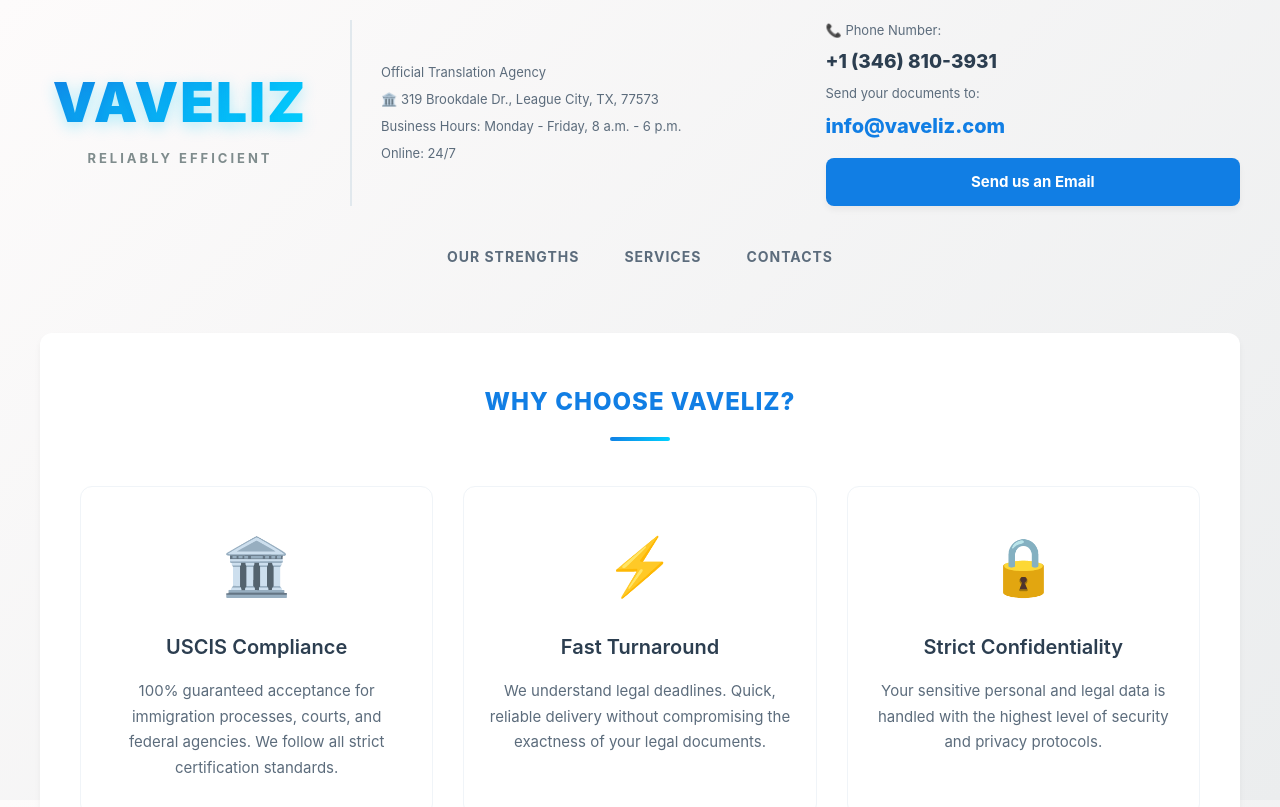
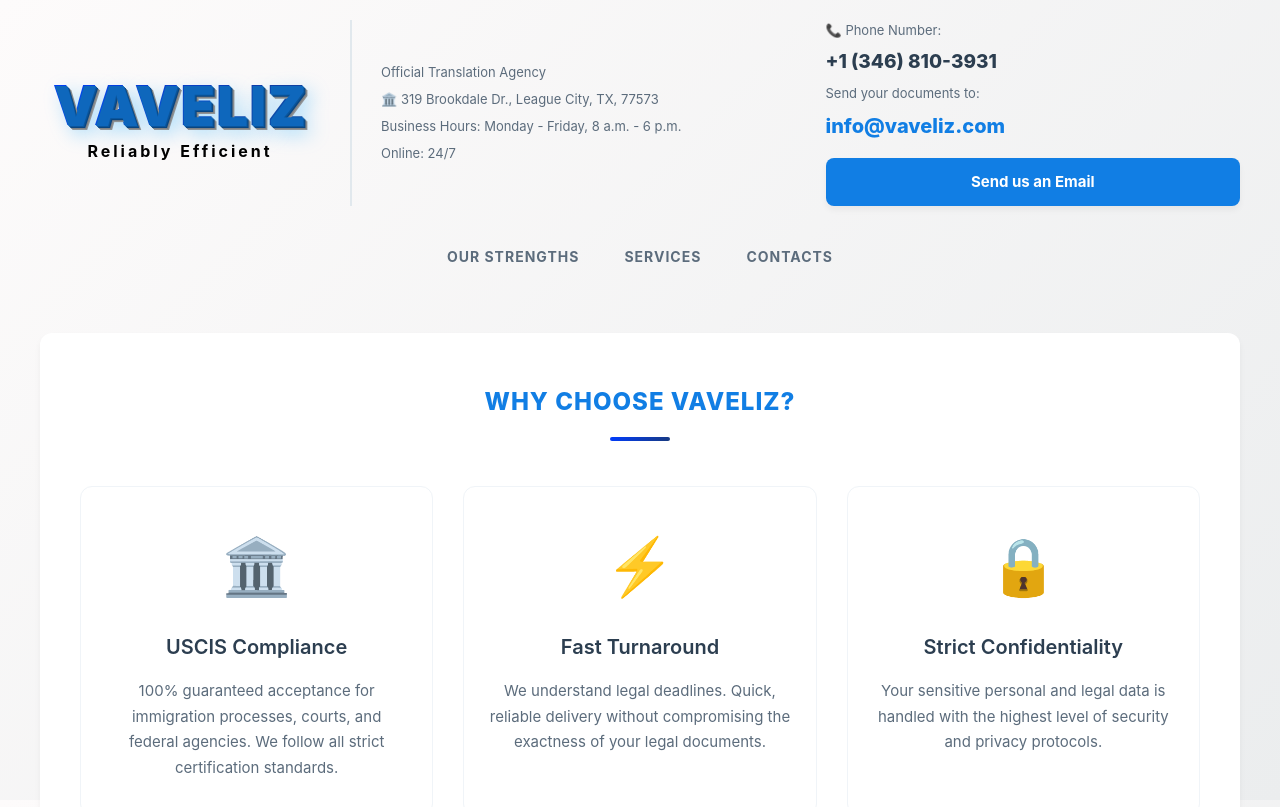
Before and after one commit to vavelizapp/vavelizapp, a React (Vite) app: page / in a window 1280 px wide. Shown: the top 807 px of the page. Built offline with nearby package versions, Linux system fonts and the light colour scheme.

Commit message:
logo cambios

```diff
--- a/src/App.css
+++ b/src/App.css
@@ -42,21 +42,30 @@
   font-size: 55px;
   font-weight: 900;
   letter-spacing: 2px;
+
   /* Efecto de texto con gradiente llamativo */
   background: var(--logo-gradient);
   -webkit-background-clip: text;
   -webkit-text-fill-color: transparent;
-  text-shadow: 0px 4px 15px rgba(0, 210, 255, 0.3);
+
+  /* Efecto 3D: Capas apiladas simulando volumen + sombra base */
+  text-shadow:
+    1px 1px 0px #0e67bc,
+    2px 2px 0px #0b559b,
+    3px 3px 0px #094580,
+    4px 4px 0px #7f8285,
+    5px 5px 0px #919496,
+    8px 8px 20px rgba(0, 162, 255, 0.4); /* Resplandor difuminado en la base */
 }
 
 .brand-tagline {
   display: block;
-  font-size: 13px;
+  font-size: 16px;
   font-weight: 700;
   letter-spacing: 3px;
   color: var(--slogan-color);
-  margin-top: 2px;
-  text-transform: uppercase;
+  margin-top: -10px;
+   /*text-transform: uppercase; */
 }
 
 /* --- CONTACTO Y NAVEGACIÓN --- */
--- a/src/App.jsx
+++ b/src/App.jsx
@@ -12,7 +12,7 @@
             </a>
             <div className="brand-text-block">
               <h1>VAVELIZ</h1>
-              <span className="brand-tagline">RELIABLY EFFICIENT</span>
+              <span className="brand-tagline">Reliably Efficient</span>
             </div>
           </div>
           <div className="divider"></div>
--- a/src/index.css
+++ b/src/index.css
@@ -9,8 +9,8 @@
   --primary-hover: #095ab8; /* Azul oscuro para interacciones */
 
   /* Gradiente espectacular para el LOGO VAVELIZ */
-  --logo-gradient: linear-gradient(135deg, #117ee4 0%, #00d2ff 100%);
-  --slogan-color: #7f8c8d; /* Gris metálico sutil */
+  --logo-gradient: linear-gradient(135deg, #003cff 0%, #183a7e 100%);
+  --slogan-color: #000000; /* Gris metálico sutil */
 
   /* Colores de Tarjetas y Sombras */
   --card-bg: #ffffff;
```
